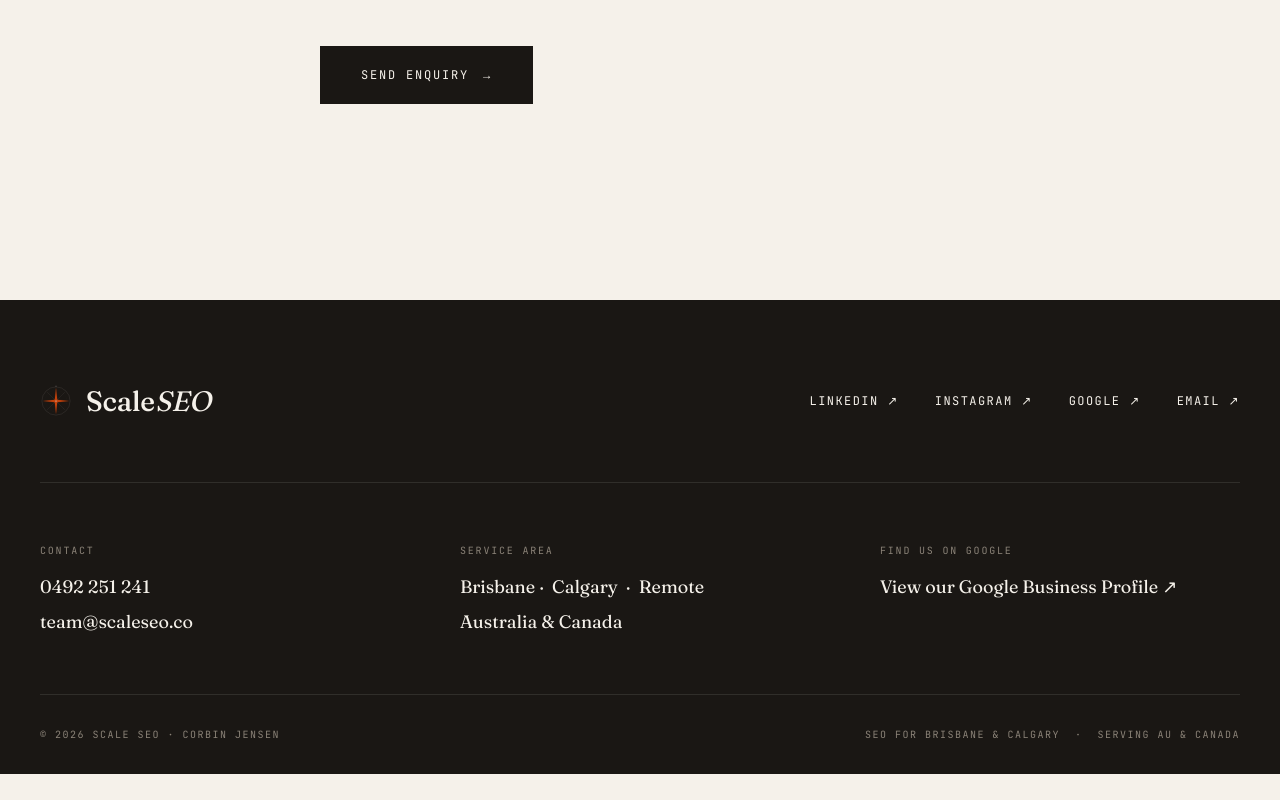
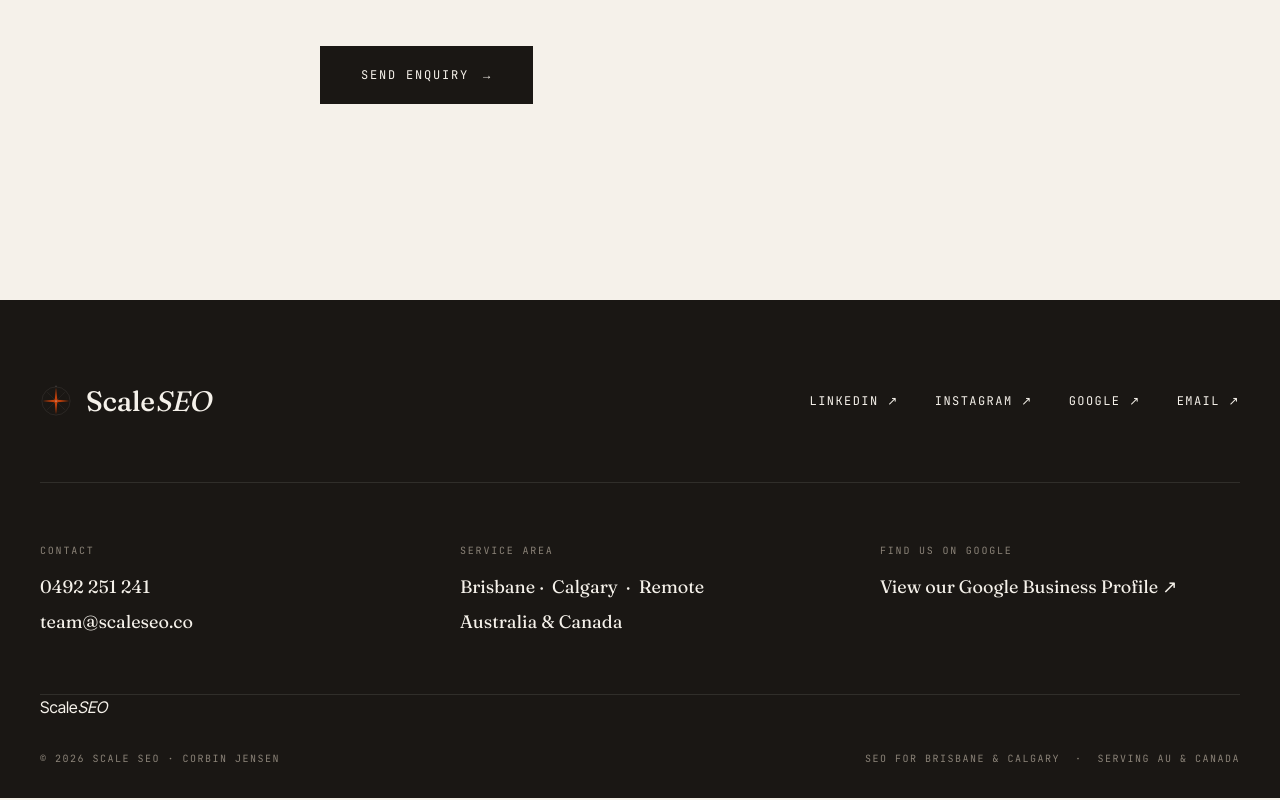
Before and after one commit to ScaleCRMCO/scaleseo, a Next.js app: page / in a window 1280 px wide. Shown: the part 7137-7937 px from the top of the page. Before the commit the page ends 7913 px from the top, so only its background shows below. Built offline with nearby package versions, Linux system fonts and the light colour scheme.

Commit message:
Update Footer.tsx

```diff
--- a/src/app/components/Footer.tsx
+++ b/src/app/components/Footer.tsx
@@ -48,6 +48,12 @@ export default function Footer() {
           </a>
         </div>
       </div>
+
+      {/* Large blended wordmark */}
+      <div className={styles.wordmarkLarge} aria-hidden="true">
+        Scale<em>SEO</em>
+      </div>
+
       <div className={styles.bottom}>
         <div className={styles.copy}>© 2026 Scale SEO · Corbin Jensen</div>
         <div className={styles.tagline}>
```
